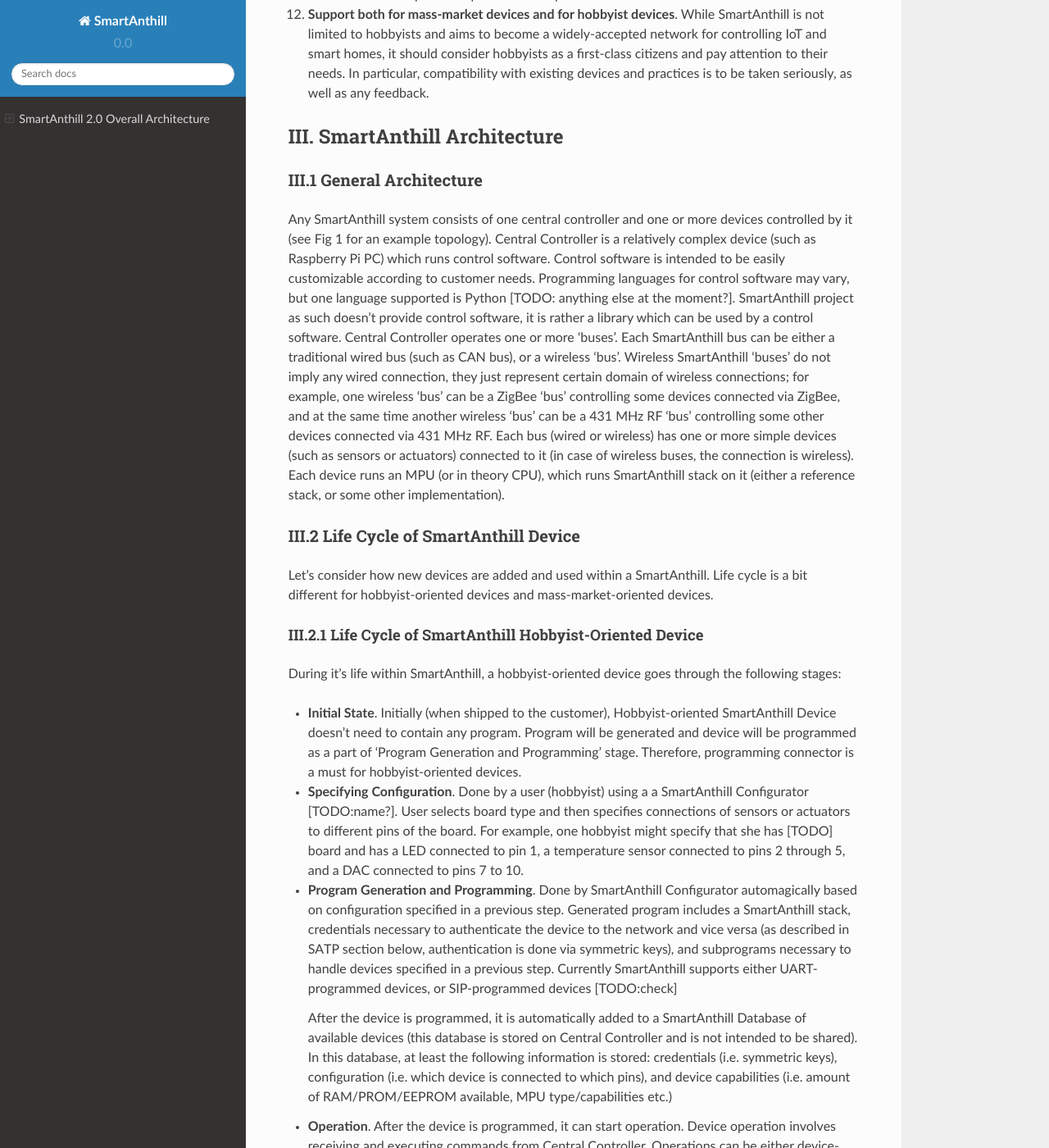
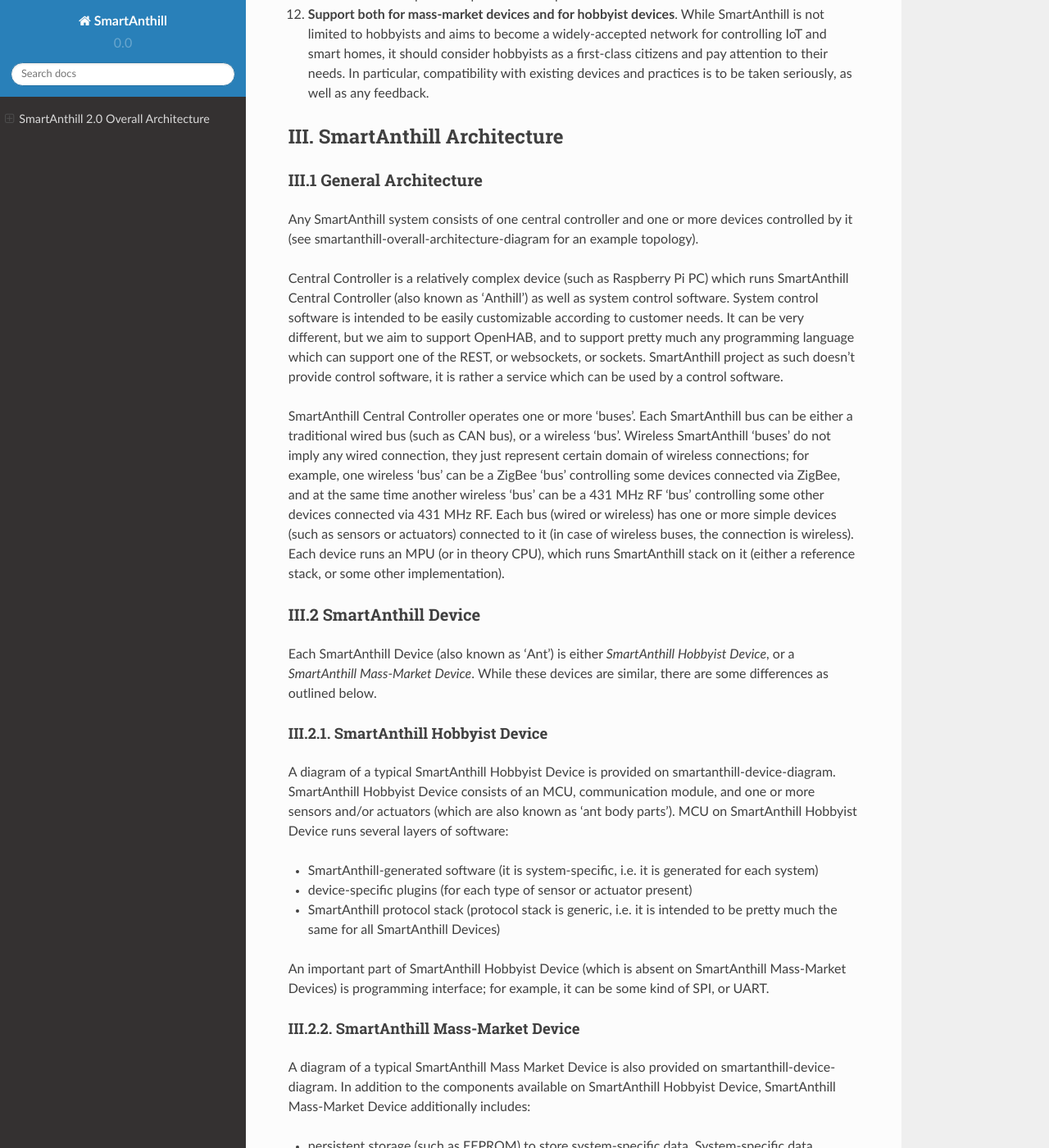
Before and after one commit to smartanthill/smartanthill2_0, a Sphinx documentation site: the page built from docs/design-documents/smartanthill-overall-architecture.rst, in a window 1280 px wide and 1400 px high, scrolled down 2834 px. Shown: the whole window at 82% size. Built offline with Sphinx 7.4.7 and the Read the Docs theme 2.0.0, drawn with Linux system fonts in a browser that asks for light colours; some of the changed text lies outside the part shown.

Commit message:
SA Overall Architecture v0.1.3, SA Yocto VM v0.1.2a, updated diagrams: clarified the difference between hobbyist device and mass-market device, uncompressed .xml diagrams

```diff
--- a/docs/design-documents/protocols/yocto-vm.rst
+++ b/docs/design-documents/protocols/yocto-vm.rst
@@ -51,7 +51,7 @@
 Bodyparts and Plugins
 ---------------------
 
-According to a more general SmartAnthill architecture, each SmartAnthill Device (a.k.a. 'Ant') has one or more sensors and/or actuators, with each sensor or actuator known as a ant's 'body part' [TODO: add notion of 'body part' to SmartAnthill Architecture]. Each body part is assigned it's own id, which is stored in 'SmartAnthill Database' within SmartAnthill Central Controller.
+According to a more general SmartAnthill architecture, each SmartAnthill Device (a.k.a. 'Ant') has one or more sensors and/or actuators, with each sensor or actuator known as an 'ant body part'. Each 'body part' is assigned it's own id, which is stored in 'SmartAnthill Database' within SmartAnthill Central Controller.
 For each body part type, there is a 'plugin' (so if there are body parts of the same type in the device, number of plugins can be smaller than number of body parts). Plugins are pieces of code which are written in C language and programmed into MCU of SmartAnthill device.
 
 Structure of Plugin Data and Error Codes
--- a/docs/design-documents/smartanthill-overall-architecture.rst
+++ b/docs/design-documents/smartanthill-overall-architecture.rst
@@ -67,17 +67,48 @@
 
 III.1 General Architecture
 ^^^^^^^^^^^^^^^^^^^^^^^^^^
-Any SmartAnthill system consists of one central controller and one or more devices controlled by it (see Fig 1 for an example topology).
-Central Controller is a relatively complex device (such as Raspberry Pi PC) which runs control software. Control software is intended to be easily customizable according to customer needs. Programming languages for control software may vary, but one language supported is Python [TODO: anything else at the moment?]. SmartAnthill project as such doesn't provide control software, it is rather a library which can be used by a control software.
-Central Controller operates one or more 'buses'. Each SmartAnthill bus can be either a traditional wired bus (such as CAN bus), or a wireless 'bus'. Wireless SmartAnthill 'buses' do not imply any wired connection, they just represent certain domain of wireless connections; for example, one wireless 'bus' can be a ZigBee 'bus' controlling some devices connected via ZigBee, and at the same time another wireless 'bus' can be a 431 MHz RF 'bus' controlling some other devices connected via 431 MHz RF.
+Any SmartAnthill system consists of one central controller and one or more devices controlled by it (see smartanthill-overall-architecture-diagram for an example topology).
+
+Central Controller is a relatively complex device (such as Raspberry Pi PC) which runs SmartAnthill Central Controller (also known as 'Anthill') as well as system control software. System control software is intended to be easily customizable according to customer needs. It can be very different, but we aim to support OpenHAB, and to support pretty much any programming language which can support one of the REST, or websockets, or sockets. SmartAnthill project as such doesn't provide control software, it is rather a service which can be used by a control software.
+
+SmartAnthill Central Controller operates one or more 'buses'. Each SmartAnthill bus can be either a traditional wired bus (such as CAN bus), or a wireless 'bus'. Wireless SmartAnthill 'buses' do not imply any wired connection, they just represent certain domain of wireless connections; for example, one wireless 'bus' can be a ZigBee 'bus' controlling some devices connected via ZigBee, and at the same time another wireless 'bus' can be a 431 MHz RF 'bus' controlling some other devices connected via 431 MHz RF.
 Each bus (wired or wireless) has one or more simple devices (such as sensors or actuators) connected to it (in case of wireless buses, the connection is wireless).
 Each device runs an MPU (or in theory CPU), which runs SmartAnthill stack on it (either a reference stack, or some other implementation).
 
-III.2 Life Cycle of SmartAnthill Device
+III.2 SmartAnthill Device
+^^^^^^^^^^^^^^^^^^^^^^^^^
+Each SmartAnthill Device (also known as 'Ant') is either *SmartAnthill Hobbyist Device*, or a *SmartAnthill Mass-Market Device*. While these devices are similar, there are some differences as outlined below.
+
+III.2.1. SmartAnthill Hobbyist Device
+'''''''''''''''''''''''''''''''''''''
+
+A diagram of a typical SmartAnthill Hobbyist Device is provided on smartanthill-device-diagram. SmartAnthill Hobbyist Device consists of an MCU, communication module, and one or more sensors and/or actuators (which are also known as 'ant body parts'). MCU on SmartAnthill Hobbyist Device runs several layers of software:
+
+* SmartAnthill-generated software (it is system-specific, i.e. it is generated for each system)
+* device-specific plugins (for each type of sensor or actuator present)
+* SmartAnthill protocol stack (protocol stack is generic, i.e. it is intended to be pretty much the same for all SmartAnthill Devices)
+
+An important part of SmartAnthill Hobbyist Device (which is absent on SmartAnthill Mass-Market Devices) is programming interface; for example, it can be some kind of SPI, or UART.
+
+III.2.2. SmartAnthill Mass-Market Device
+''''''''''''''''''''''''''''''''''''''''
+
+A diagram of a typical SmartAnthill Mass Market Device is also provided on smartanthill-device-diagram. In addition to the components available on SmartAnthill Hobbyist Device, SmartAnthill Mass-Market Device additionally includes:
+
+* persistent storage (such as EEPROM) to store system-specific data. System-specific data contains things such as bus-specific addresses and security keys; it is obtained during "pairing" process which is described below
+* "pairing" interface and "pairing" module responsible for handling "pairing" interface. "pairing" interface is used during "pairing" process as described below, and can be, for example, NFC or USB interface to handle USB stick.
+
+MCU on SmartAnthill Mass-Market Device runs several layers of software (note the differences from Hobbyist Device):
+
+* SmartAnthill Configurator, which is responsible for handling "pairing" process and populating system-specific data. SmartAnthill Configurator is generic.
+* device-specific plugins (for each type of sensor or actuator present)
+* SmartAnthill protocol stack (as noted above, protocol stack is generic)
+
+III.3 Life Cycle of SmartAnthill Device
 ^^^^^^^^^^^^^^^^^^^^^^^^^^^^^^^^^^^^^^^
-Let's consider how new devices are added and used within a SmartAnthill. Life cycle is a bit different for hobbyist-oriented devices and mass-market-oriented devices.
+Let's consider how new devices are added and used within a SmartAnthill. Life cycle is a bit different for *SmartAnthill Hobbyist Devices* and *SmartAnthill Mass-Market Devices*.
 
-III.2.1 Life Cycle of SmartAnthill Hobbyist-Oriented Device
+III.3.1 Life Cycle of SmartAnthill Hobbyist-Oriented Device
 '''''''''''''''''''''''''''''''''''''''''''''''''''''''''''
 During it's life within SmartAnthill, a hobbyist-oriented device goes through the following stages:
 
```
Also changed, not shown: other parts of docs/design-documents/protocols/yocto-vm.rst (+1 -1 lines), other parts of docs/design-documents/smartanthill-overall-architecture.rst (+3 -3 lines), docs/design-documents/smartanthill-device-diagram.xml (+1 -1 lines), docs/design-documents/smartanthill-overall-architecture-diagram.xml (+1 -1 lines).
